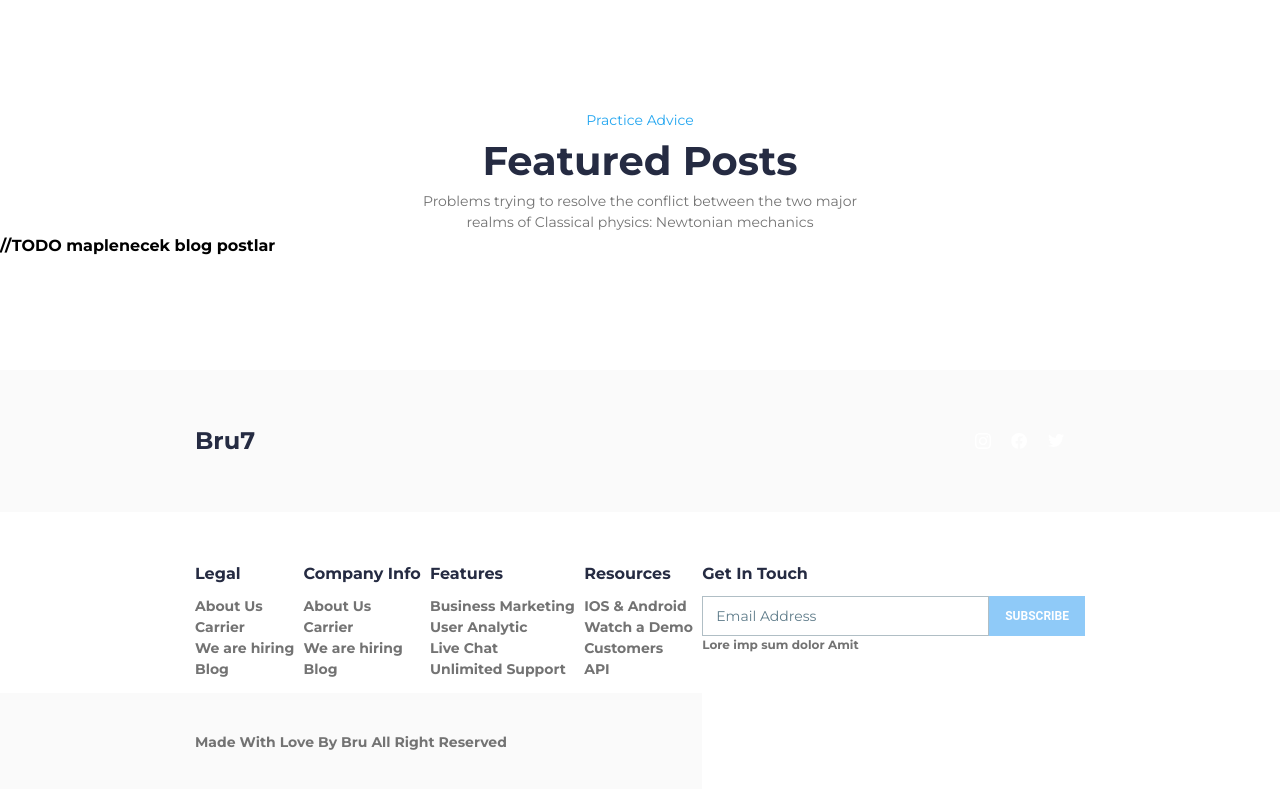
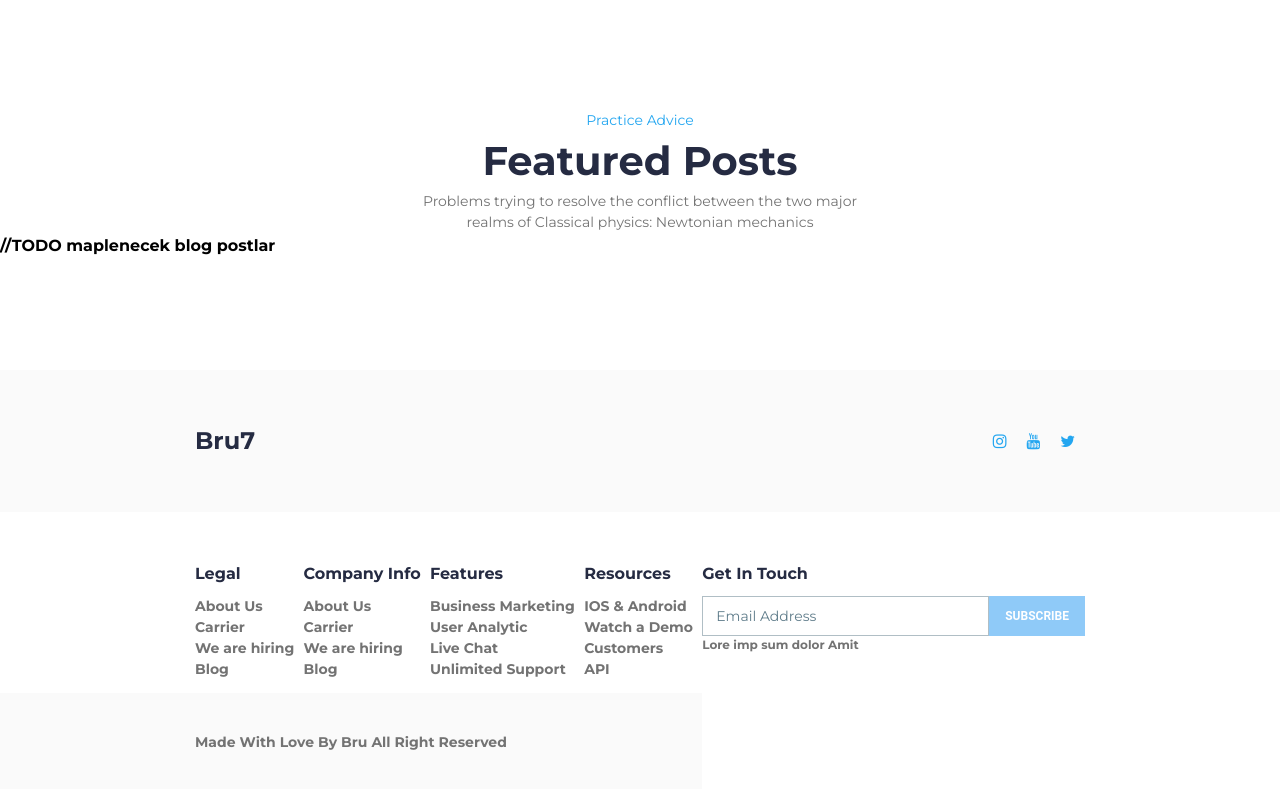
Before and after one commit to burgokmen/Bru-Trade-Boilerplate-Etrade-Website, a React (Vite) app: page / in a window 1280 px wide. Shown: the part 3501-4290 px from the top of the page. Built offline with nearby package versions, Linux system fonts and the light colour scheme.

Commit message:
footer icons added

```diff
--- a/src/components/FooterComponents/FooterTop.jsx
+++ b/src/components/FooterComponents/FooterTop.jsx
@@ -1,20 +1,13 @@
 import data from "../../data/data";
-import faceIconSvg from "../../assets/header-top-icons/face-icon.svg";
-import instaIconSvg from "../../assets/header-top-icons/insta-icon.svg";
-import twitterIconSvg from "../../assets/header-top-icons/twitter-icon.svg";
 
 const FooterTop = () => {
   return (
     <div className="flex h-[142px] px-[195px] py-[40px] justify-between items-center bg-[#FAFAFA]">
       <h1 className="text-[24px] text-[#252B42]">{data.brand.name}</h1>
-      <div className="flex p-[10px] ">
-        <img
-          className="px-[10px] stroke-cyan-500 "
-          src={instaIconSvg}
-          alt="Phone"
-        />
-        <img className="px-[10px]" src={faceIconSvg} alt="Phone" />
-        <img className="px-[10px]" src={twitterIconSvg} alt="Phone" />
+      <div className="flex p-[10px] text-babyBlue ">
+        <i className="fa fa-instagram pr-5"></i>
+        <i className="fa fa-youtube pr-5"></i>
+        <i className="fa fa-twitter"></i>
       </div>
     </div>
   );
```
